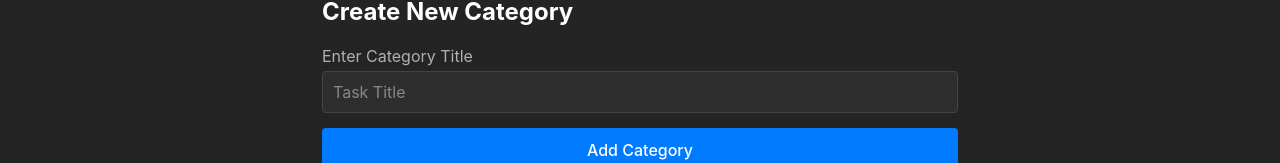
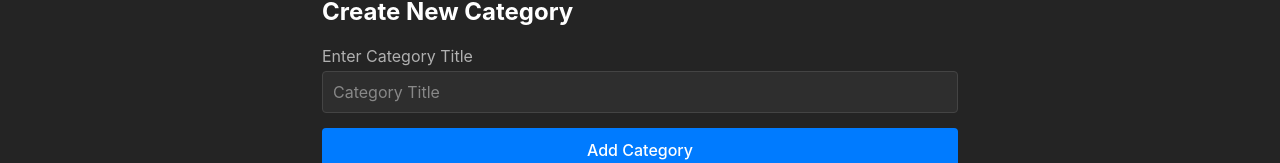
Before and after one commit to VictorMugisha/task-management-app, a React (Vite) app: page /new-category in a window 1280 px wide. Shown: the part 124-287 px from the top of the page. Built offline with nearby package versions, Linux system fonts and the light colour scheme.

Commit message:
Implemented the form validation on the create new category form

```diff
--- a/src/pages/CreateCategory.jsx
+++ b/src/pages/CreateCategory.jsx
@@ -1,16 +1,44 @@
-import React from 'react'
+import React, { useState } from 'react'
 import "../otherStyles/NewTask.css"
+import { nanoid } from 'nanoid'
 
 // The Stylesheet for this is borrowed from NewTask's stylesheet
 
 export default function CreateCategory() {
+  const [categoryTitle, setCategoryTitle] = useState({
+    categoryId: nanoid(),
+    categoryTitle: ''
+  })
+
+  function handleChange(event) {
+    const { name, value } = event.target
+    setCategoryTitle(prevState => ({
+      ...prevState,
+      [name]: value
+    }))
+  }
+
+  function validateInput(event) {
+    event.preventDefault()
+    if (categoryTitle.categoryTitle == "") {
+      alert("You need to provide a title!!")
+      return
+    }
+    return true
+  }
   return (
     <section className="new-task-container">
       <h2 className="title">Create New Category</h2>
-        <form>
+      <form onSubmit={validateInput}>
         <div className="input">
           <p>Enter Category Title</p>
-                <input type="text" placeholder="Task Title" name="taskTitle" />
+          <input
+            type="text"
+            placeholder="Category Title"
+            name="categoryTitle"
+            value={categoryTitle.categoryTitle}
+            onChange={handleChange}
+          />
         </div>
         <button className="create-task-button">Add Category</button>
       </form>
--- a/src/pages/NewTask.jsx
+++ b/src/pages/NewTask.jsx
@@ -19,7 +19,7 @@ export default function NewTask() {
         }))
     }
 
-    function handleSubmit(event) {
+    function validateFormInput(event) {
         event.preventDefault()
         if (taskFormData.taskTitle == "") {
             alert("Form Title is Required!!")
@@ -31,12 +31,14 @@ export default function NewTask() {
         }
 
         // alert(JSON.stringify(taskFormData))
+
+        return true
     }
 
     return (
         <section className="new-task-container">
             <h2 className="title">Create New Task</h2>
-            <form onSubmit={handleSubmit}>
+            <form onSubmit={validateFormInput}>
                 <div className="input">
                     <p>Enter Task Title</p>
                     <input
```
Lines whose indentation alone changed are shown as unchanged.
